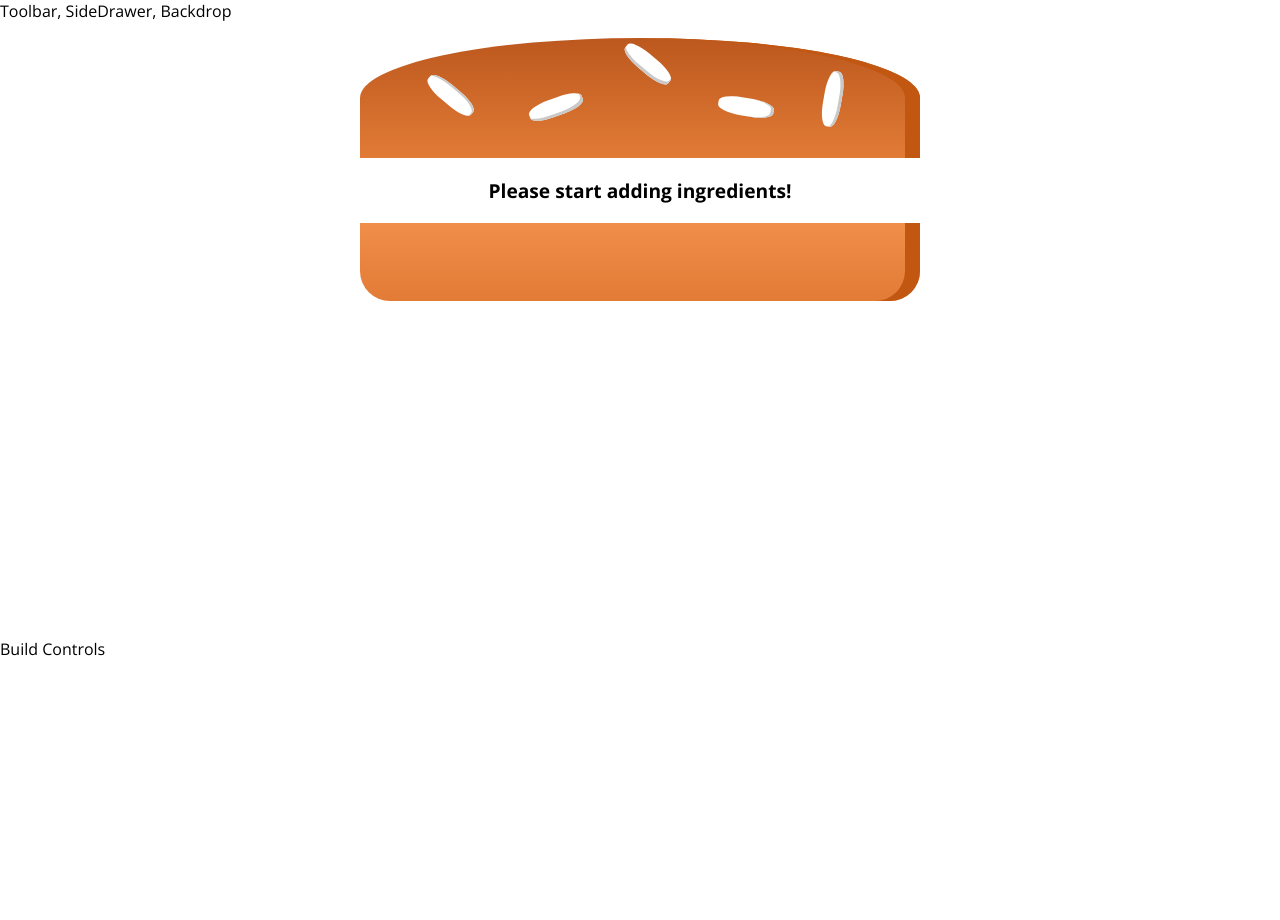
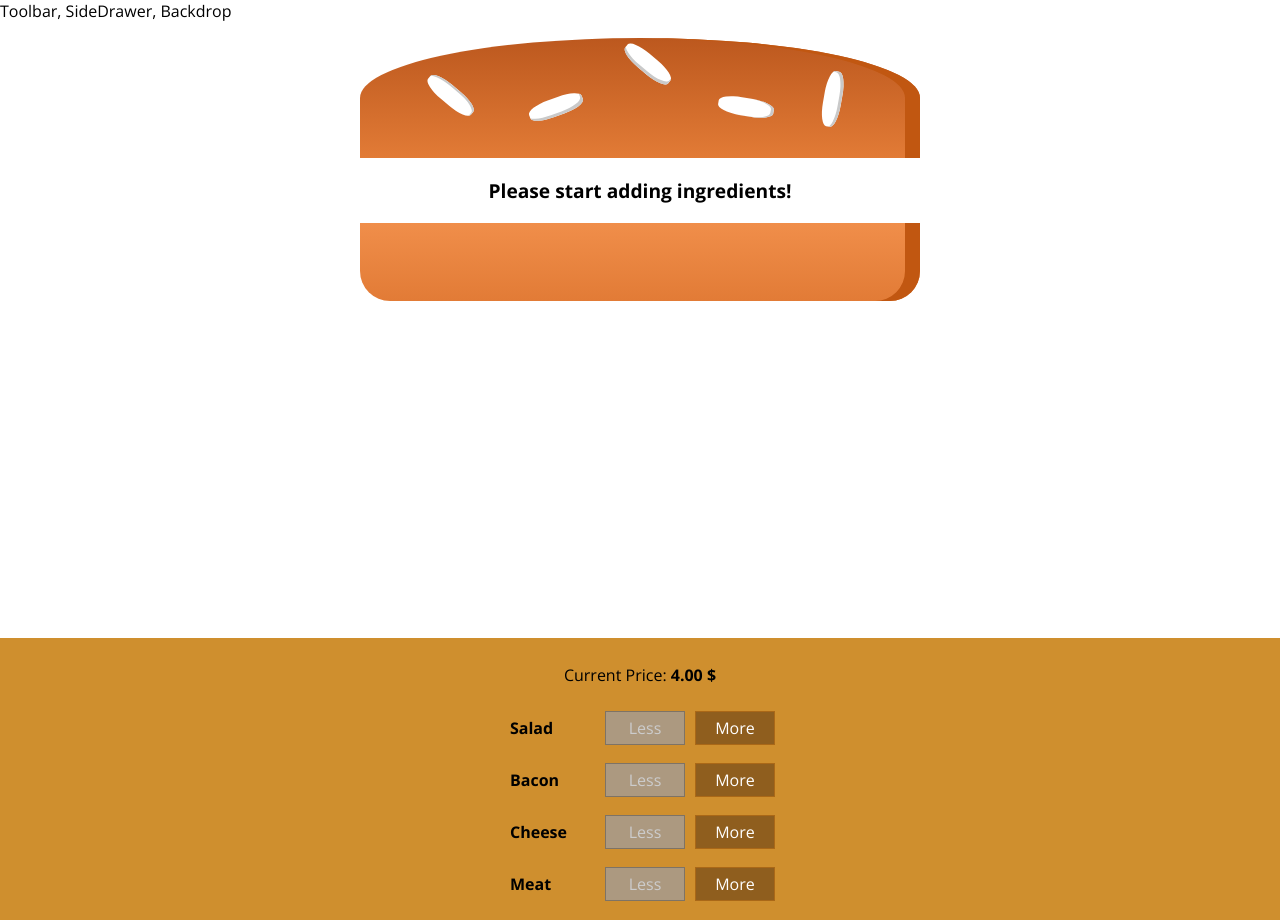
Before and after one commit to Knightwalker/burger-lab, a React (Create React App) app: page / in a window 1280 px wide. Before the commit the page ends 800 px from the top, so only its background shows below. Built offline with nearby package versions, Linux system fonts and the light colour scheme.

Commit message:
Implementing the Burger component and its subcomponents

```diff
--- /dev/null
+++ b/src/components/Burger/BuildControls/BuildControl/BuildControl.css
@@ -0,0 +1,56 @@
+.BuildControl {
+  display: flex;
+  justify-content: space-between;
+  align-items: center;
+  margin: 5px 0;
+}
+
+.BuildControl button {
+  display: block;
+  font: inherit;
+  padding: 5px;
+  margin: 0 5px;
+  width: 80px;
+  border: 1px solid #AA6817;
+  cursor: pointer;
+  outline: none;
+}
+
+.BuildControl button:disabled {
+  background-color: #AC9980;
+  border: 1px solid #7E7365;
+  color: #ccc;
+  cursor: default;
+}
+
+.BuildControl button:hover:disabled {
+  background-color: #AC9980;
+  color: #ccc;
+  cursor: not-allowed;
+}
+
+.Label {
+  padding: 10px;
+  font-weight: bold;
+  width: 80px;
+}
+
+.BuildControl .Less {
+  background-color: #D39952;
+  color: white;
+}
+
+.BuildControl .More {
+  background-color: #8F5E1E;
+  color: white;
+}
+
+.BuildControl .Less:hover, .BuildControl .Less:active {
+  background-color: #DAA972;
+  color: white;
+}
+
+.BuildControl .More:hover,.BuildControl .More:active {
+  background-color: #99703F;
+  color: white;
+}
--- /dev/null
+++ b/src/components/Burger/BuildControls/BuildControl/BuildControl.js
@@ -0,0 +1,14 @@
+import React from "react";
+import "./BuildControl.css";
+
+const buildControl = (props) => {
+  return (
+    <div className="BuildControl">
+      <div className="Label">{props.label}</div>
+      <button className="Less" onClick={props.removeIngredientHandler} disabled={props.disabled}>Less</button>
+      <button className="More" onClick={props.addIngredientHandler}>More</button>
+    </div>
+  );
+}
+
+export default buildControl;
--- /dev/null
+++ b/src/components/Burger/BuildControls/BuildControls.css
@@ -0,0 +1,10 @@
+.BuildControls {
+  width: 100%;
+  background-color: #CF8F2E;
+  display: flex;
+  flex-direction: column;
+  align-items: center;
+  box-shadow: 0 2px 1px #ccc;
+  margin: auto;
+  padding: 10px 0;
+}
--- /dev/null
+++ b/src/components/Burger/BuildControls/BuildControls.js
@@ -0,0 +1,31 @@
+import React from "react";
+import BuildControl from "./BuildControl/BuildControl.js";
+import "./BuildControls.css";
+
+const controls = [
+  { label: "Salad", type: "salad" },
+  { label: "Bacon", type: "bacon" },
+  { label: "Cheese", type: "cheese" },
+  { label: "Meat", type: "meat" },
+];
+
+const buildControls = (props) => {
+  return (
+    <div className="BuildControls">
+      <p>Current Price: <strong>{props.price.toFixed(2)} $</strong></p>
+      {controls.map(ctrl => {
+        return (
+          <BuildControl
+            key={ctrl.label}
+            label={ctrl.label}
+            addIngredientHandler={() => props.addIngredientHandler(ctrl.type)}
+            removeIngredientHandler={() => props.removeIngredientHandler(ctrl.type)}
+            disabled={props.disabled[ctrl.type]}>
+          </BuildControl>
+        );
+      })}
+    </div>
+  );
+}
+
+export default buildControls;
--- a/src/components/Burger/Burger.css
+++ b/src/components/Burger/Burger.css
@@ -2,7 +2,7 @@
   width: 100%;
   margin: auto;
   height: 250px;
-  /* overflow: scroll; */
+  /* overflow-y: scroll; */
   text-align: center;
   font-weight: bold;
   font-size: 1.2rem;
--- a/src/components/Burger/BurgerIngredient/BurgerIngredient.js
+++ b/src/components/Burger/BurgerIngredient/BurgerIngredient.js
@@ -23,7 +23,7 @@
     ingredient = <div className={styles.Cheese}></div>
 
   } else if (props.type === "bacon") {
-    ingredient = <div className={styles.Bakon}></div>
+    ingredient = <div className={styles.Bacon}></div>
 
   } else if (props.type === "salad") {
     ingredient = <div className={styles.Salad}></div>
--- a/src/containers/BurgerBuilder/BurgerBuilder.js
+++ b/src/containers/BurgerBuilder/BurgerBuilder.js
@@ -1,5 +1,13 @@
 import React from "react";
 import Burger from "../../components/Burger/Burger.js";
+import BuildControls from "../../components/Burger/BuildControls/BuildControls.js";
+
+const INGREDIENT_PRICES = {
+  salad: 0.5,
+  cheese: 0.4,
+  meat: 1.3,
+  bacon: 0.7
+}
 
 class BurgerBuilder extends React.Component {
   constructor(props) {
@@ -10,15 +18,64 @@
         bacon: 0,
         cheese: 0,
         meat: 0
-      }
+      },
+      totalPrice: 4
     }
   }
 
+  addIngredientHandler = (type) => {
+    const oldCount = this.state.ingredients[type];
+    const updatedCount = oldCount + 1;
+    const updatedIngredients = { ...this.state.ingredients } // shallow copy
+    updatedIngredients[type] = updatedCount;
+
+    const priceAddition = INGREDIENT_PRICES[type];
+    const oldPrice = this.state.totalPrice;
+    const newPrice = oldPrice + priceAddition;
+
+    this.setState({
+      ingredients: updatedIngredients,
+      totalPrice: newPrice
+    }, () => {
+      console.log(this.state);
+    });
+  }
+
+  removeIngredientHandler = (type) => {
+    const oldCount = this.state.ingredients[type];
+    if (oldCount <= 0) { return; }
+
+    const updatedCount = oldCount - 1;
+    const updatedIngredients = { ...this.state.ingredients } // shallow copy
+    updatedIngredients[type] = updatedCount;
+
+    const priceDeduction = INGREDIENT_PRICES[type];
+    const oldPrice = this.state.totalPrice;
+    const newPrice = oldPrice - priceDeduction;
+
+    this.setState({
+      ingredients: updatedIngredients,
+      totalPrice: newPrice
+    }, () => {
+      console.log(this.state);
+    });
+  }
+
   render() {
+    const disabledInfo = { ...this.state.ingredients } // shallow copy
+    for (let key in disabledInfo) {
+      disabledInfo[key] = disabledInfo[key] <= 0
+    }
+
     return (
       <React.Fragment>
-        <Burger ingredients={this.state.ingredients}></Burger>
-        <div>Build Controls</div>
+        <Burger ingredients={this.state.ingredients} />
+        <BuildControls
+          addIngredientHandler={this.addIngredientHandler}
+          removeIngredientHandler={this.removeIngredientHandler}
+          disabled={disabledInfo}
+          price={this.state.totalPrice}>
+        </BuildControls>
       </React.Fragment>
     );
   }
```
